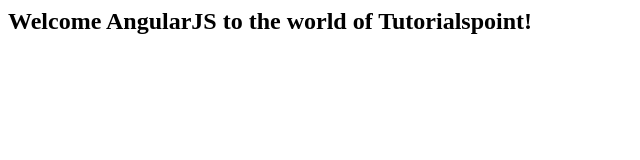
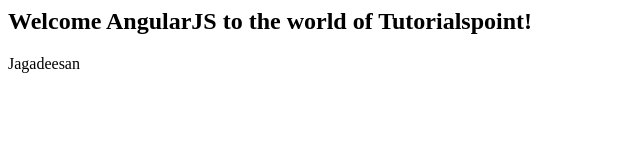
Before and after one commit to ask05/angularJS2, a plain HTML site: page index.html in a window 1280 px wide. Shown: the full height of the page, 0-640 px from the left. Drawn offline with nearby package versions, Linux system fonts and the light colour scheme.

Commit message:
last change

```diff
--- a/index.html
+++ b/index.html
@@ -1,8 +1,5 @@
-
 <html>
-
-
-     <head>
+   <head>
       <script src = "https://ajax.googleapis.com/ajax/libs/angularjs/1.7.2/angular.js"></script>
    </head>
 
@@ -11,7 +8,7 @@
       <div ng-controller = "HelloController" >
          <h2>Welcome {{helloTo.title}} to the world of Tutorialspoint!</h2>
       </div>
-
+        <p>Jagadeesan</p>
       <script>
          angular.module("myapp", [])
 
```
